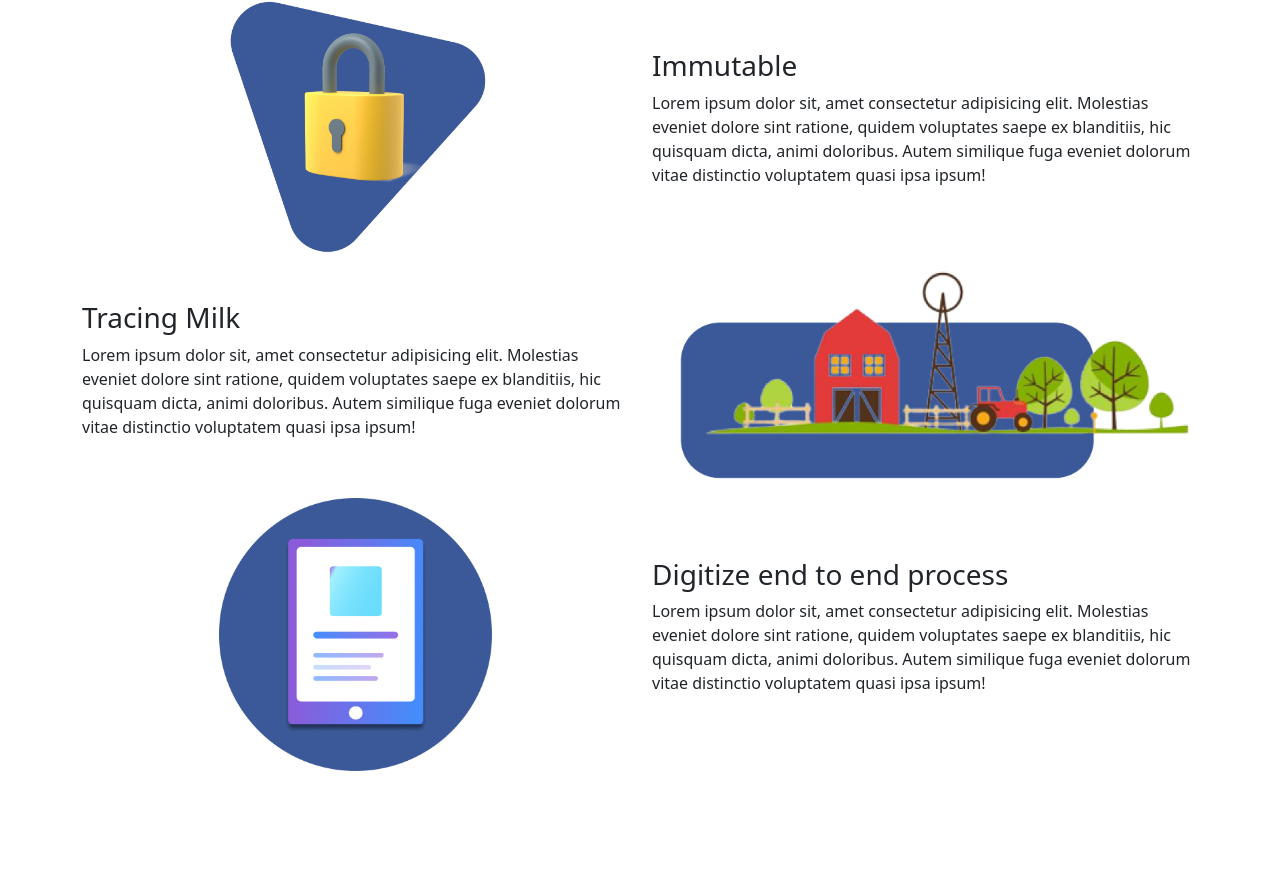
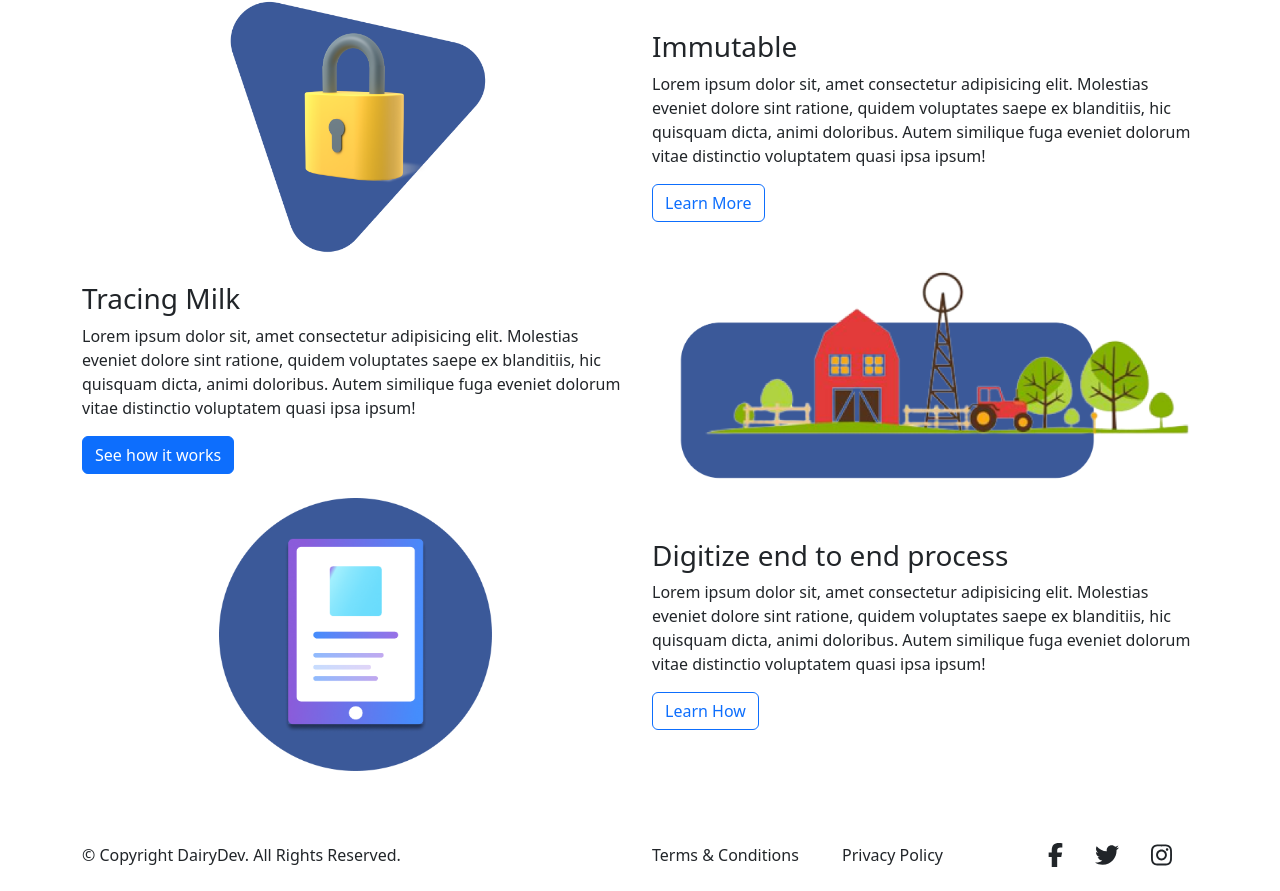
Before and after one commit to Bugs-Please/DairyDev, a React (Create React App) app in the folder frontend/: page / in a window 1280 px wide. Shown: the part 1548-2439 px from the top of the page. Before the commit the page ends 2367 px from the top, so only its background shows below. Built offline with nearby package versions, Linux system fonts and the light colour scheme.

Commit message:
Footer Added

```diff
--- a/frontend/package.json
+++ b/frontend/package.json
@@ -4,6 +4,7 @@
   "private": true,
   "dependencies": {
     "@fortawesome/fontawesome-svg-core": "^6.1.2",
+    "@fortawesome/free-brands-svg-icons": "^6.1.2",
     "@fortawesome/free-solid-svg-icons": "^6.1.2",
     "@fortawesome/react-fontawesome": "^0.2.0",
     "@testing-library/jest-dom": "^5.16.4",
--- /dev/null
+++ b/frontend/src/Components/Footer/Footer.js
@@ -0,0 +1,36 @@
+import React from "react";
+import { FontAwesomeIcon } from "@fortawesome/react-fontawesome";
+import {
+  faFacebookF,
+  faTwitter,
+  faInstagram,
+} from "@fortawesome/free-brands-svg-icons";
+
+const Footer = () => {
+  return (
+    <section classname="footer">
+      <div className="container py-4">
+        <div className="row">
+          <div className="col-md-6">
+            © Copyright DairyDev. All Rights Reserved.
+          </div>
+          <div className="col-md-2">Terms & Conditions</div>
+          <div className="col-md-2 rej">Privacy Policy</div>
+          <div className="col-md-2">
+            <span className="px-3">
+              <FontAwesomeIcon icon={faFacebookF} size="xl" />
+            </span>
+            <span className="px-3">
+              <FontAwesomeIcon icon={faTwitter} size="xl" />
+            </span>
+            <span className="px-3">
+              <FontAwesomeIcon icon={faInstagram} size="xl"/>
+            </span>
+          </div>
+        </div>
+      </div>
+    </section>
+  );
+};
+
+export default Footer;
--- a/frontend/src/Components/KeyBenefit/KeyBenefit.js
+++ b/frontend/src/Components/KeyBenefit/KeyBenefit.js
@@ -116,6 +116,7 @@ const KeyBenefit = () => {
               blanditiis, hic quisquam dicta, animi doloribus. Autem similique
               fuga eveniet dolorum vitae distinctio voluptatem quasi ipsa ipsum!
             </p>
+            <a href="#working-process"><button className="btn btn-outline-primary learn-more">Learn More</button></a>
           </div>
         </div>
 
@@ -137,6 +138,7 @@ const KeyBenefit = () => {
               blanditiis, hic quisquam dicta, animi doloribus. Autem similique
               fuga eveniet dolorum vitae distinctio voluptatem quasi ipsa ipsum!
             </p>
+            <a href="#working-process"><button className="btn btn-primary learn-more">See how it works</button></a>
           </div>
         </div>
 
@@ -158,6 +160,7 @@ const KeyBenefit = () => {
               blanditiis, hic quisquam dicta, animi doloribus. Autem similique
               fuga eveniet dolorum vitae distinctio voluptatem quasi ipsa ipsum!
             </p>
+            <a href="#working-process"><button className="btn btn-outline-primary learn-more">Learn How</button></a>
           </div>
         </div>
 
--- a/frontend/src/Screens/LandingPage/LandingPage.js
+++ b/frontend/src/Screens/LandingPage/LandingPage.js
@@ -3,6 +3,7 @@ import "./LandingPage.css";
 import KeyBenefit from "../../Components/KeyBenefit/KeyBenefit";
 import Navbar from "../../Components/Navbar/Navbar"
 import Banner from "../../Components/Banner/Banner";
+import Footer from "../../Components/Footer/Footer"
 
 const LandingPage = () => {
   return (
@@ -20,6 +21,7 @@ const LandingPage = () => {
           {/* Advantages component */}
 
           {/* footer */}
+          <Footer />
       </div>
   );
 };
```
Also changed, not shown: frontend/src/Screens/LandingPage/LandingPage.css (line endings or trailing spaces), 1 other file (tests, documents, lock files or other folders).
